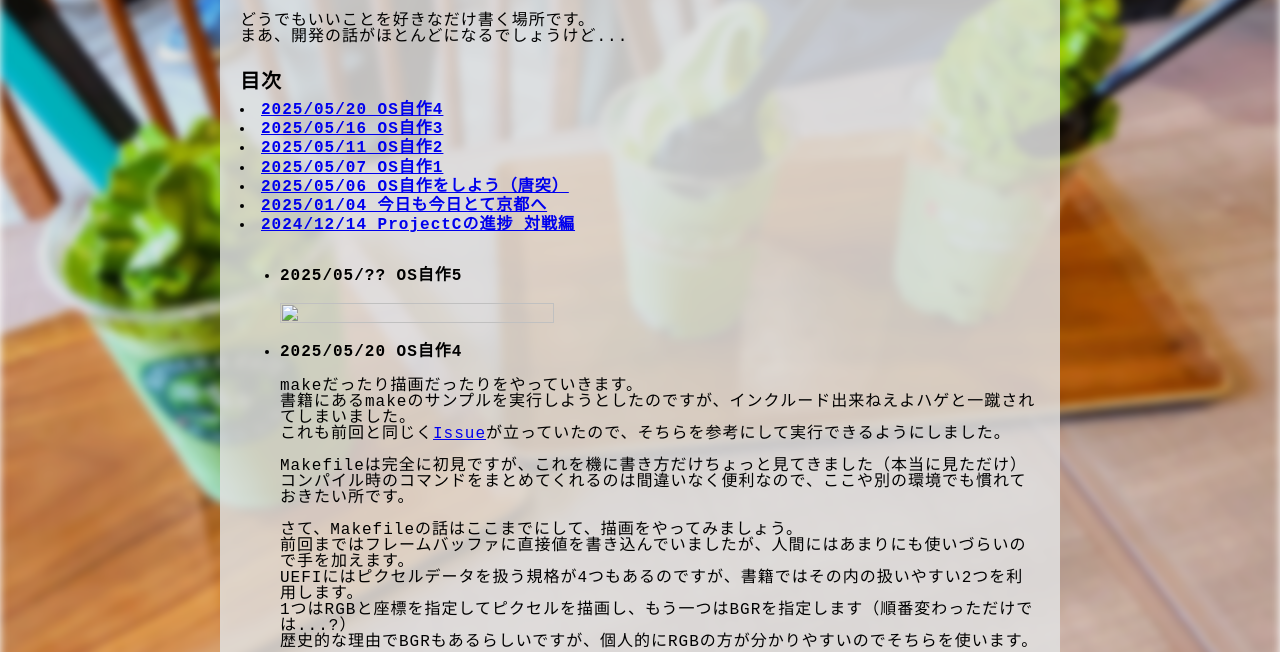
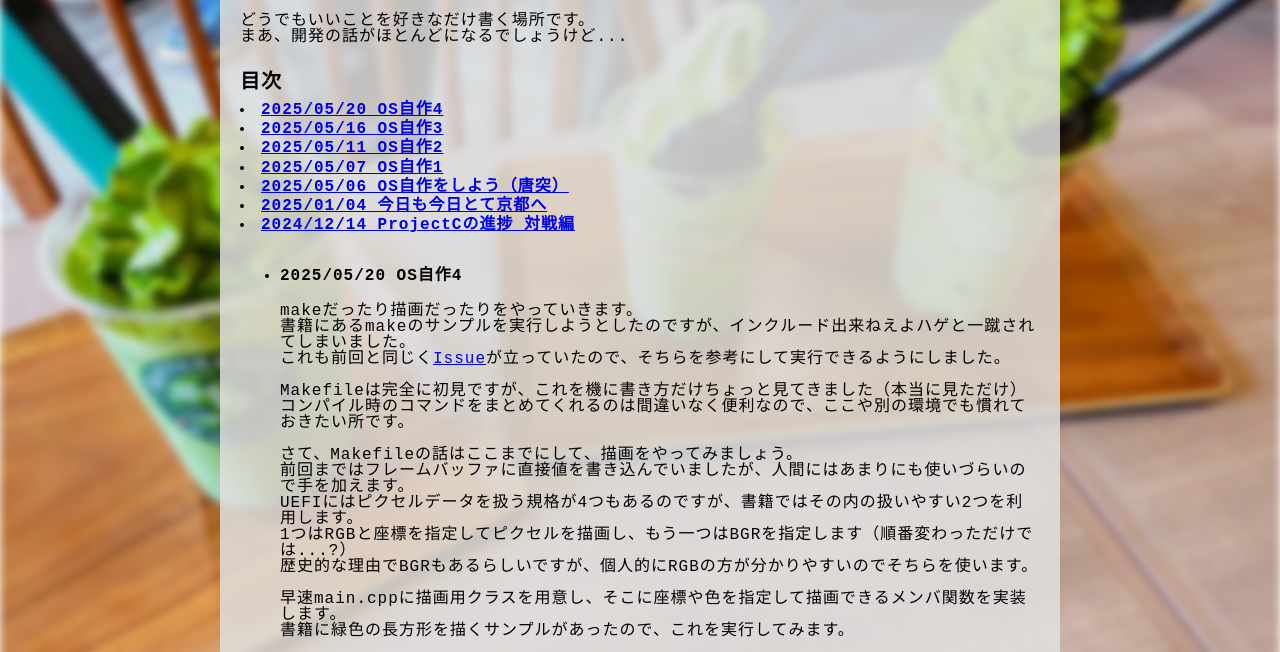
Before and after one commit to imotori481/imotori481.github.io, a plain HTML site: page html/general.html in a window 1280 px wide. Shown: the part 127-779 px from the top of the page. Drawn offline with Linux system fonts and the light colour scheme.

Commit message:
20250522

```diff
--- a/html/general.html
+++ b/html/general.html
@@ -38,12 +38,6 @@
                 </p>
                 -->
 
-                <li>2025/05/?? OS自作5</li>
-                <p>
-                    <div class="indent_img">
-                        <img src="../images/" alt="" width="60%" height="60%">
-                    </div>
-                </p>
 
                 <li id="20250520">2025/05/20 OS自作4</li>
                 <p>makeだったり描画だったりをやっていきます。
```
